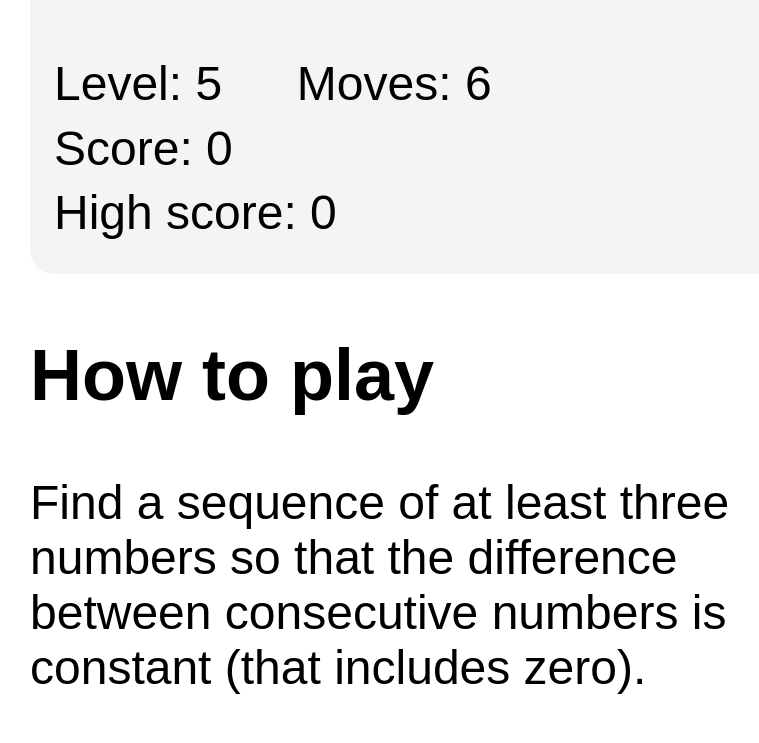
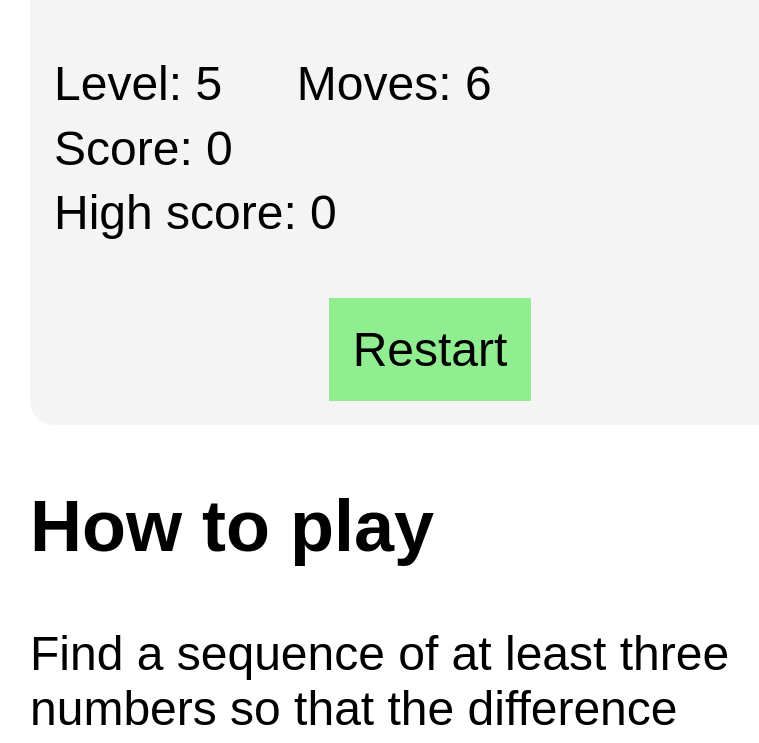
Before and after one commit to christianp/sequences, a plain HTML site: page index.html in a window 1280 px wide. Shown: the part 797-1540 px from the top of the page, without its empty margins (210-969 px from the left). Drawn offline with Linux system fonts and the light colour scheme.

Commit message:
add restart button

```diff
--- a/game.js
+++ b/game.js
@@ -153,7 +153,7 @@ function GameDisplay(game) {
 		$('#final-level').html(format_number(data.level));
 		$('#new-high-score-message').toggle(data.high_score);
 	});
-	$('#restart').on('click',init);
+	$('.restart').on('click',init);
 }
 function change_diff(selector) {
 	selector.find('.diff').removeClass('changed');
--- a/index.html
+++ b/index.html
@@ -16,7 +16,7 @@
 					<p>Your score was <span id="final-score"></span></p>
 					<p id="new-high-score-message">New high score!</p>
 					<p>You reached level <span id="final-level"></span></p>
-					<button id="restart">Play again</button>
+					<button class="restart">Play again</button>
 				</div>
 			</div>
 			<table id="grid" class="unselectable">
@@ -39,6 +39,7 @@
 					<label>High score:</label> <span id="high-score"></span>
 				</div>
 			</div>
+			<button class="restart">Restart</button>
 		</div>
 
 		<div id="instructions">
--- a/sequences.css
+++ b/sequences.css
@@ -158,7 +158,7 @@ button {
 	z-index: 2;
 }
 
-#restart {
+.restart {
 	display: block;
 	margin: 1em auto 0;
 	padding: 0.5em;
```
